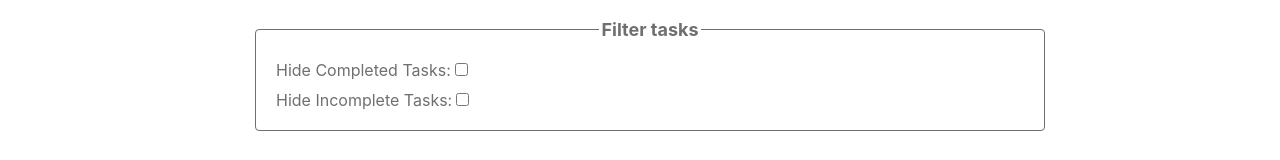
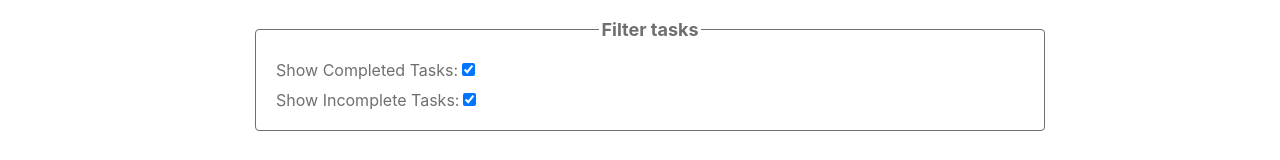
Before and after one commit to madgrv/todo-app, a React (Create React App) app: page / in a window 1280 px wide. Shown: the part 357-517 px from the top of the page. Built offline with nearby package versions, Linux system fonts and the light colour scheme.

Commit message:
Added show/hide functionality for completed and incomplete tasks

```diff
--- a/src/components/TaskFilter.js
+++ b/src/components/TaskFilter.js
@@ -2,14 +2,7 @@ import React from 'react';
 import styles from '../styles/taskFilter.module.css';
 
 // A component to show/hide completed or incomplete tasks expandible to include search
-const TaskFilter = ({ hideCompleted, hideIncomplete, setHideCompleted, setHideIncomplete }) => {
-  const handleHideCompleted = () => {
-    setHideCompleted(!hideCompleted);
-  };
-
-  const handleHideIncomplete = () => {
-    setHideIncomplete(!hideIncomplete);
-  };
+const TaskFilter = ({ showCompleted, showIncomplete, onShowCompletedChange, onShowIncompleteChange, }) => {
 
   return (
     <div>
@@ -17,14 +10,14 @@ const TaskFilter = ({ hideCompleted, hideIncomplete, setHideCompleted, setHideIn
             <legend className={styles.legend}>Filter tasks</legend>
             <div className={styles.switchGroup}>
                 <label>
-                    Hide Completed Tasks:
-                    <input type="checkbox" checked={hideCompleted} onChange={handleHideCompleted} />
+                    Show Completed Tasks:
+                    <input type="checkbox" checked={showCompleted} onChange={onShowCompletedChange} id="showCompleted" />
                 </label>
             </div>
             <div className={styles.switchGroup}>
                 <label>
-                    Hide Incomplete Tasks:
-                    <input type="checkbox" checked={hideIncomplete} onChange={handleHideIncomplete} />
+                    Show Incomplete Tasks:
+                    <input type="checkbox" checked={showIncomplete} onChange={onShowIncompleteChange} id="showIncomplete" />
                 </label>
             </div>
         </fieldset>
--- a/src/components/TodoContainer.js
+++ b/src/components/TodoContainer.js
@@ -32,11 +32,24 @@ const TodoContainer = () => {
   sessionStorage.setItem('tasks', JSON.stringify(tasksData))
 
 
+
   // Storing the state into a tasks variable to hold the initial hardcoded tasks
   const [tasks, setTasks] = useState(tasksData);
- // Set state to show and hide completed and incomplete tasks
- const [hideCompleted, setHideCompleted] = useState(false);
- const [hideIncomplete, setHideIncomplete] = useState(false);
+
+  // Set state to show and hide completed and incomplete tasks
+  const [showCompleted, setShowCompleted] = useState(true);
+  const [showIncomplete, setShowIncomplete] = useState(true);
+
+  // Create two separate event handler functions for each switch to handle the changes:
+  const handleShowCompletedChange = () => {
+    setShowCompleted(prevShowCompleted => !prevShowCompleted);
+  };
+
+  const handleShowIncompleteChange = () => {
+    setShowIncomplete(prevShowIncomplete => !prevShowIncomplete);
+  };
+
+
 
   // Function to add new task to session storage from user input
   const addTask = (newTask) => {
@@ -59,6 +72,8 @@ const TodoContainer = () => {
     sessionStorage.setItem('tasks', JSON.stringify(updatedTasks));
   }
 
+
+
   // A function to mark task as completed
   const markAsCompleted = (taskId) => {
     const updatedTasks = tasks.map((task) =>
@@ -67,6 +82,8 @@ const TodoContainer = () => {
     setTasks(updatedTasks);
     sessionStorage.setItem('tasks', JSON.stringify(updatedTasks));
   };
+
+
 
   // Function to delete a task
   const deleteTask = (taskId) => {
@@ -77,6 +94,8 @@ const TodoContainer = () => {
     // Update the state to trigger re-render
   };
 
+
+
   useEffect(() => {
     // Fetch tasks from session storage on component mount
     const storedTasks = JSON.parse(sessionStorage.getItem('tasks'));
@@ -85,10 +104,29 @@ const TodoContainer = () => {
     }
   }, []);
 
+
+
   // Function to count the tasks that are not completed
   const remainingTasks = () => {
     return tasks.filter((task) => !task.completed).length;
   };
+
+
+
+  // filter method to show or hide completed and incomplete tasks
+  const filteredTasks = tasks.filter(task => {
+    if (showCompleted && showIncomplete) {
+      return true; // Show all tasks
+    } else if (showCompleted) {
+      return task.completed; // Show only completed tasks
+    } else if (showIncomplete) {
+      return !task.completed; // Show only incomplete tasks
+    } else {
+      return false; // Hide all tasks
+    }
+  });
+
+
 
   return (
     <div className={styles.container}>
@@ -98,9 +136,14 @@ const TodoContainer = () => {
            <h2>To be completed: {remainingTasks()} tasks</h2>  :
            <h2>To be completed: {remainingTasks()} task</h2>
         }
-        <TaskFilter />
+        <TaskFilter
+          showCompleted={showCompleted}
+          showIncomplete={showIncomplete}
+          onShowCompletedChange={handleShowCompletedChange}
+          onShowIncompleteChange={handleShowIncompleteChange}
+        />
         {/* <h2>Remaining tasks to be completed: {remainingTasks()}</h2> */}
-        {tasks.map((task) => (
+        {filteredTasks.map((task) => (
              <TodoItem
                 key={task.id}
                 task={task}
```
Also changed, not shown: 2 other files (tests, documents, lock files or other folders).
